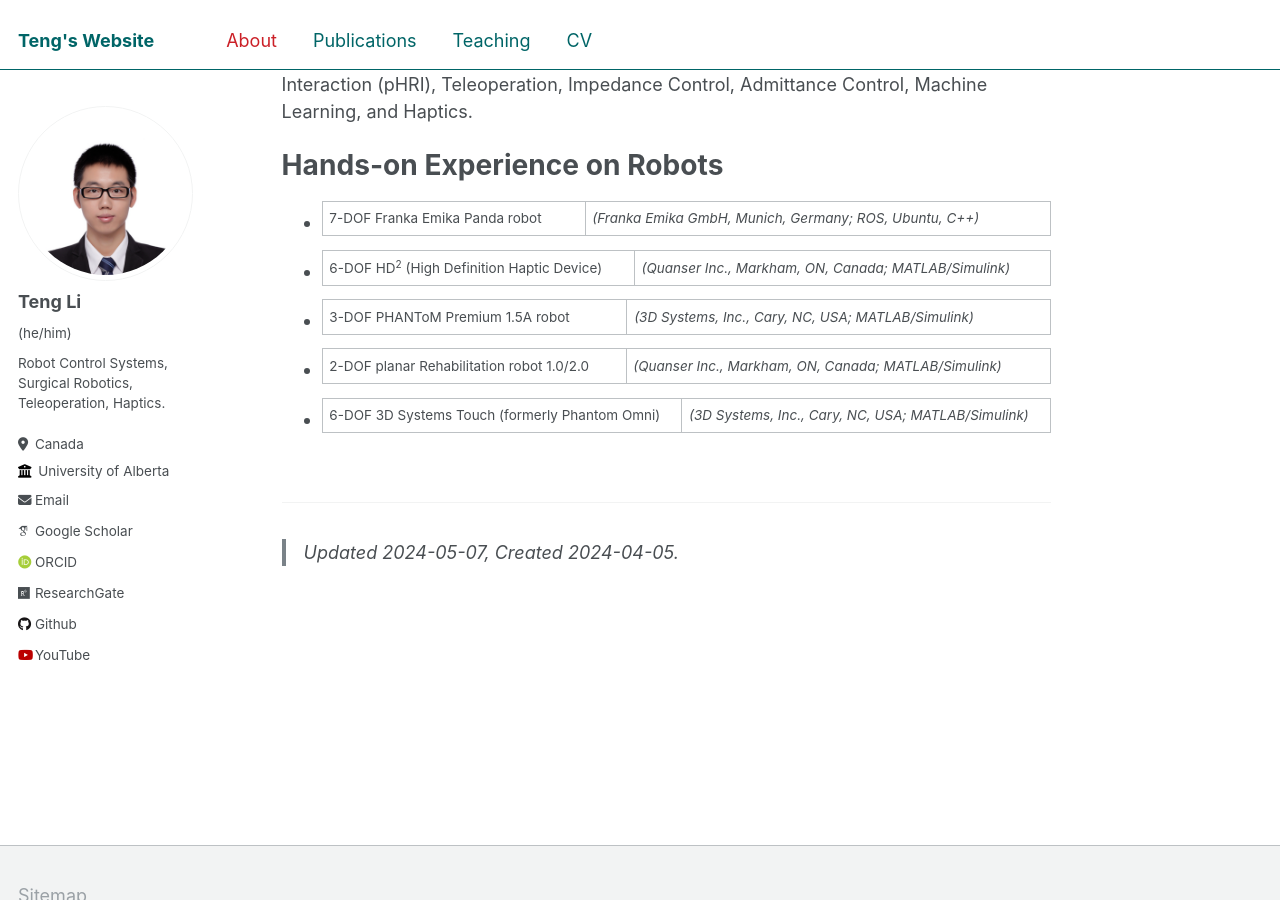
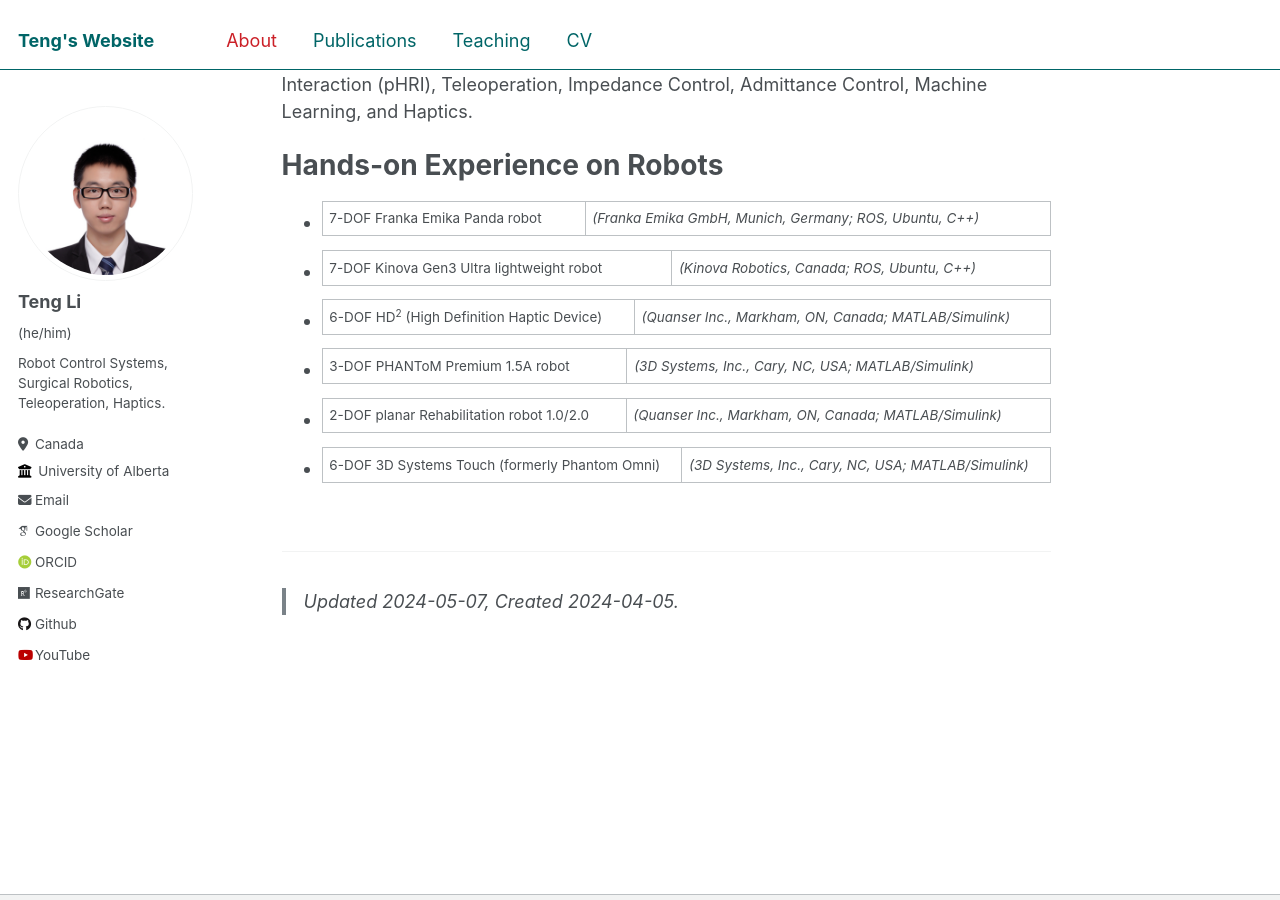
Before and after one commit to teng4/teng4.github.io, a Jekyll site: the page built from _pages/about.md, in a window 1280 px wide and 900 px high, scrolled down 391 px. Built offline with Jekyll 4.4.1, drawn with Linux system fonts in a browser that asks for light colours; some web fonts are replaced.

Commit message:
Update about.md

```diff
--- a/_pages/about.md
+++ b/_pages/about.md
@@ -18,6 +18,8 @@ Robot Control Systems, Surgical Robotics, Compliant Control, Physical Human-Robo
 Hands-on Experience on Robots
 ======
 + 7-DOF Franka Emika Panda robot | _(Franka Emika GmbH, Munich, Germany; ROS, Ubuntu, C++)_
+
++ 7-DOF Kinova Gen3 Ultra lightweight robot | _(Kinova Robotics, Canada; ROS, Ubuntu, C++)_
 
 - 6-DOF HD<sup>2</sup> (High Definition Haptic Device) | _(Quanser Inc., Markham, ON, Canada; MATLAB/Simulink)_
 
```
